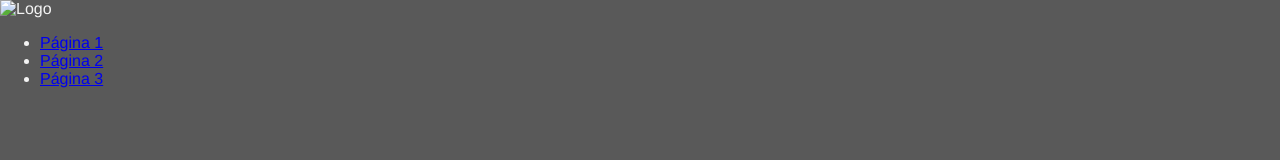
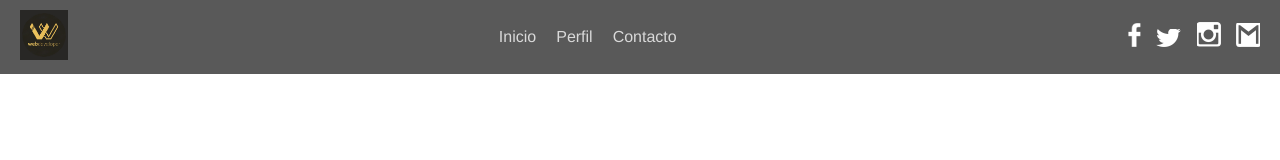
Before and after one commit to Jorgeeortizz/programacion3-tp, a plain HTML site: page header.html in a window 1280 px wide. Drawn offline with Linux system fonts and the light colour scheme.

Commit message:
actualizaciones

```diff
--- a/header.html
+++ b/header.html
@@ -3,29 +3,34 @@
 <head>
     <meta charset="UTF-8">
     <meta name="viewport" content="width=device-width, initial-scale=1.0">
-    <link rel="stylesheet" href="style.css">
-    <title>Header con Logo y Menú</title>
+    <link rel="stylesheet" href="styleHeader.css">
+    <title>Header</title>
+
+
 </head>
 
 <body>
     <header>
 
         <div class="logo">
-            <img src="logo.png" alt="Logo">
+            <img src="img/logodev.jpg" alt="Logo">
         </div>
 
-
-        <!-- Menú -->
         <nav>
             <ul>
-                <li><a href="#pagina1">Página 1</a></li>
-                <li><a href="#pagina2">Página 2</a></li>
-                <li><a href="#pagina3">Página 3</a></li>
+                <li><a href="#pagina1">Inicio</a></li>
+                <li><a href="#pagina2">Perfil</a></li>
+                <li><a href="#pagina3">Contacto</a></li>
             </ul>
         </nav>
 
-
-
+        <div class="Rsociales">
+            <a href="#x"></a>
+            <a href="#facebook"><img src="img/fc.png"></a>
+            <a href="#instagram"><img src="img/tw.png"></a>
+            <a href="#instagram"><img src="img/ig.png"></a>
+            <a href="#linkedin"><img src="img/mail.png"></a>
+        </div>
     </header>
 </body>
 
--- a/style.css
+++ b/style.css
@@ -7,7 +7,7 @@ body {
 
 .header{
     width: 100% ! important ;
-    height: 50px;
+    height: 80px;
 }
 
 .imgcabecera {
@@ -29,7 +29,7 @@ body {
 }
 
 .divPerfil img {
-    width: 300px;
+    width: 320px;
     height: 350px;
     border-radius: 30%;
     margin:10px;
--- a/styleHeader.css
+++ b/styleHeader.css
@@ -0,0 +1,35 @@
+body {
+    margin: 0;
+    font-family: Helvetica, sans-serif;
+}
+header {
+    display: flex;
+    justify-content: space-between;
+    align-items: center;
+    padding: 10px 20px;
+    background-color: #595959;
+
+}
+.logo img {
+    max-height: 50px;
+}
+nav ul {
+    list-style: none;
+    margin: 0;
+    padding: 0;
+    display: flex;
+    gap: 20px;
+}
+nav ul li {
+    display: inline;
+}
+nav ul li a {
+    text-decoration: none;
+    color: #d9d9d9;
+}
+.Rsociales a {
+    margin-left: 10px;
+    text-decoration: none;
+    color: #d9d9d9;
+    font-size: 20px;
+}
```
Also changed, not shown: index.html (+1 -1 lines), img/logodev.jpg (added).
